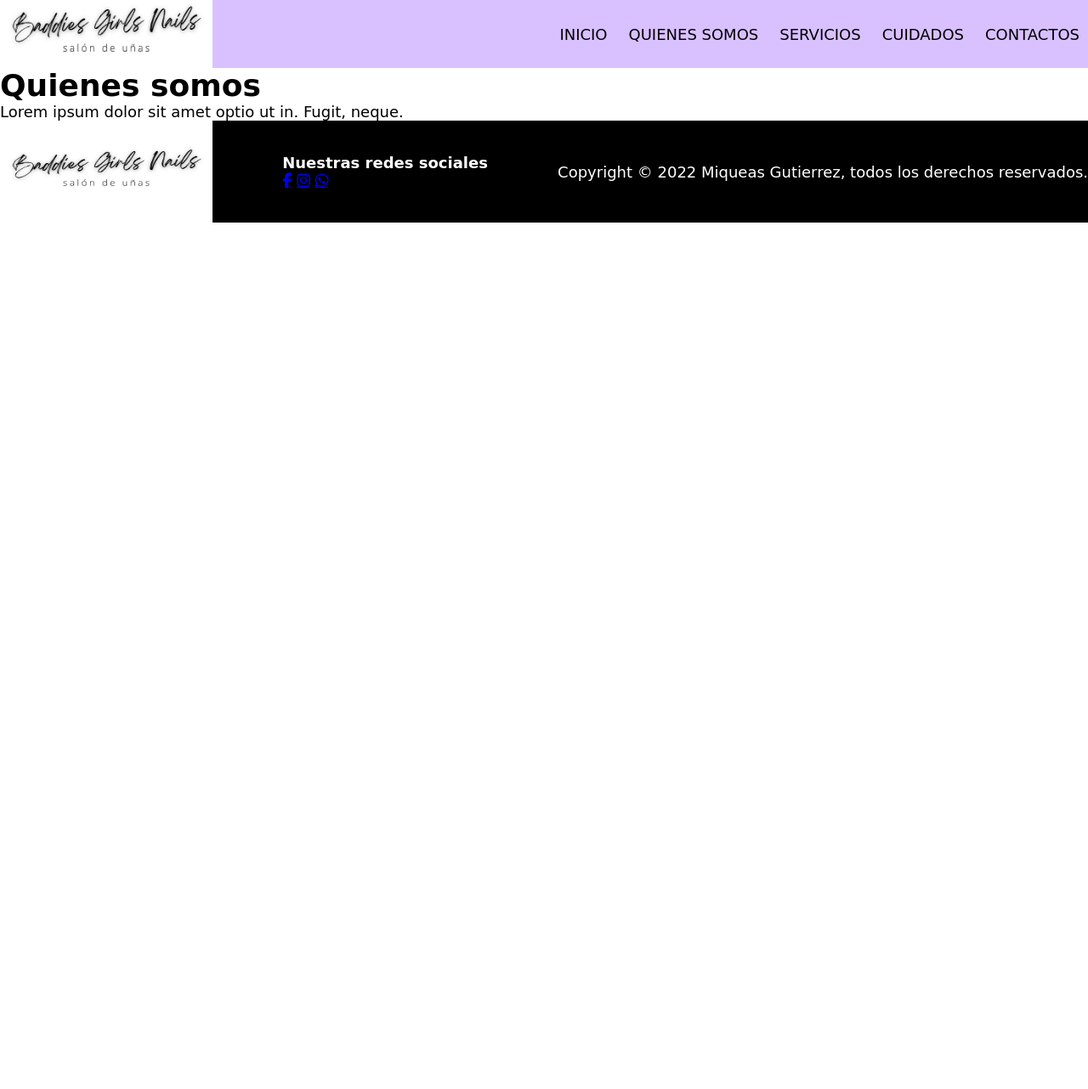
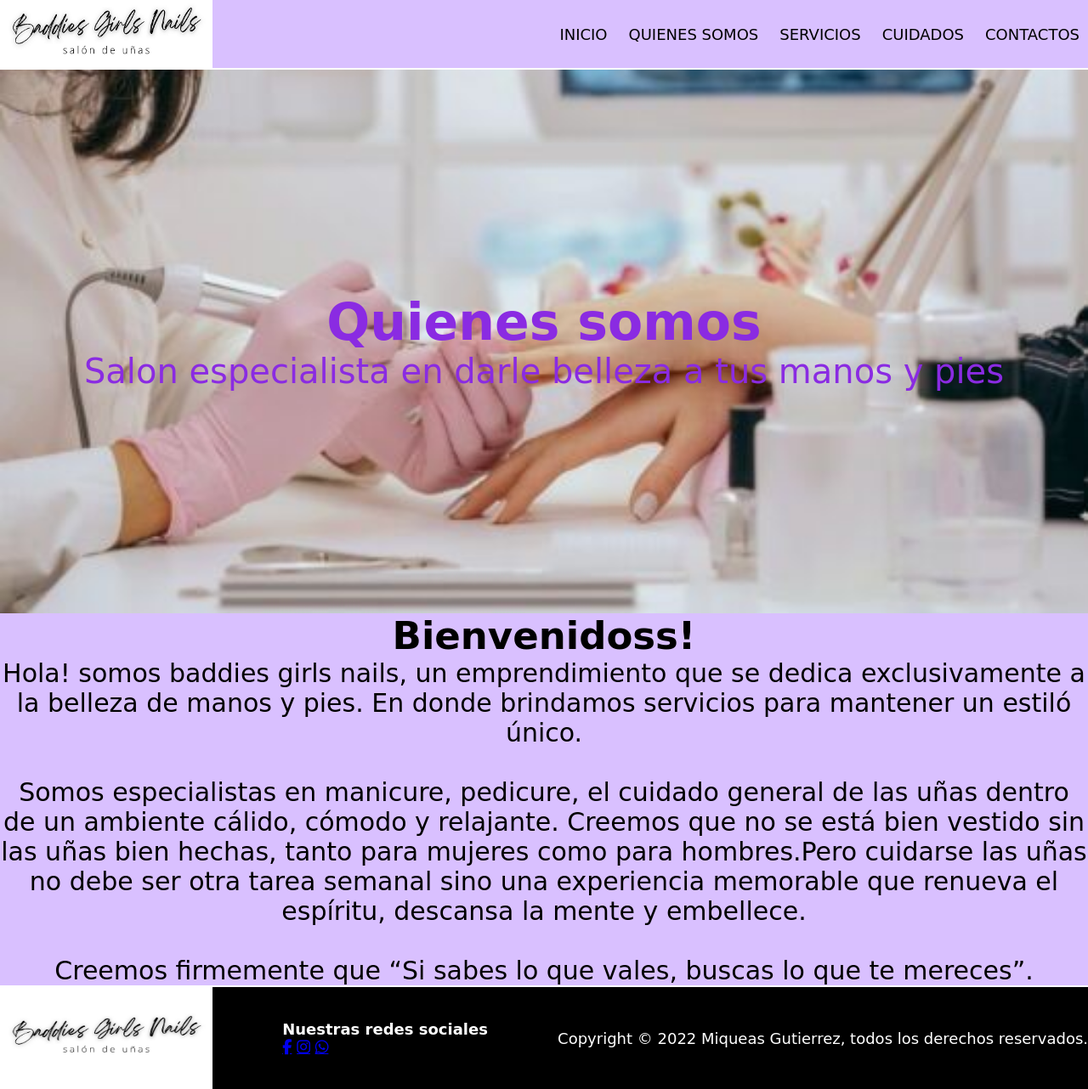
Before and after one commit to Miqueas07/proyectoMiqueas, a plain HTML site: page secciones/quienessomos.html in a window 1280 px wide. Shown: the whole page at 85% size. Before the commit the page ends 800 px from the top, so only its background shows below. Drawn offline with Linux system fonts and the light colour scheme; a web font is replaced by a local one.

Commit message:
modificaciones de animacion

```diff
--- a/estilos/style.css
+++ b/estilos/style.css
@@ -37,7 +37,7 @@ body {
 
 .header img {
     width: 250px;
-    height: 150px;
+    height: 80px;
 }
 
 .header nav ul {
@@ -95,6 +95,11 @@ body {
     margin-top: 30px;
     padding: 10px;
     border-radius: 15px;
+    transition: 1s;
+}
+
+.hero a:hover {
+    transform: scale(1.1);
 }
 
 .main {
@@ -108,6 +113,7 @@ body {
 
 .especialidades h2 {
     text-align: center;
+    margin: 2px;
 }
 
 .especialidades>div {
@@ -120,6 +126,11 @@ body {
 .especialidades div figure img {
     height: 300px;
     width: 400px;
+    transition: 1s;
+}
+
+.especialidades div figure img:hover {
+    transform: scale(1.1);
 }
 
 /*-----------------------MAIN--SERVICIOS-----------------*/
@@ -148,6 +159,12 @@ body {
     height: 450px;
     text-align: center;
     box-shadow: 10px 10px 24px -7px rgba(0, 0, 0, 0.75);
+    transition: 1s;
+}
+
+.servicios>div div:hover {
+    transform: scale(1.1);
+
 }
 
 .servicios div div a {
@@ -229,6 +246,59 @@ body {
     width: 500px;
 }
 
+/*--------------------------MAIN-QUIENESSOMOS---------------*/
+
+.mainQS {
+    grid-area: main;
+    background-color: #d9c0ff;
+}
+
+.heroQS {
+    width: 100%;
+    height: 80vh;
+    background: url(../img/retirado\ semi.jpg);
+    background-position: center;
+    background-repeat: no-repeat;
+    background-size: cover;
+
+    display: flex;
+    justify-content: center;
+    flex-direction: column;
+    align-items: center;
+    color: blueviolet;
+}
+
+.heroQS h1 {
+    font-size: 60px;
+    font-weight: bold;
+}
+
+.heroQS p {
+    font-size: 40px;
+}
+
+.presentacion {
+    font-size: 30px;
+    text-align: center;
+}
+
+/*---------------------CONTACTO------------------------------*/
+
+.maincontacto {
+    grid-area: main;
+    background-color: #d9c0ff;
+    display: flex;
+    justify-content: center;
+    margin: 2px 0 2px 0;
+}
+
+.contacto {
+    display: flex;
+    flex-direction: column;
+    width: 700px;
+    padding: 25px;
+}
+
 /*----------------------------FOOTER-----------------------*/
 
 .footer {
--- a/secciones/quienessomos.html
+++ b/secciones/quienessomos.html
@@ -11,9 +11,10 @@
 </head>
 
 <body>
+    <div class="container">
 
         <header class="header">
-        <img src="../img/logo.png" alt="logo">
+            <img src="../img/logo2.png" alt="logo">
             <nav>
                 <ul>
                     <li>
@@ -35,9 +36,18 @@
             </nav>
         </header>
 
-    <main>
+        <main class="mainQS">
+            <section class="heroQS">
                 <h1>Quienes somos</h1>
-        <p>Lorem ipsum dolor sit amet  optio ut in. Fugit, neque.</p>
+                <p>Salon especialista en darle belleza a tus manos y pies</p>
+            </section>
+            <section class="presentacion">
+                <h2>Bienvenidoss!</h2>
+                <p>Hola! somos baddies girls nails, un emprendimiento que se dedica exclusivamente a la belleza de manos
+                    y pies. En donde brindamos servicios para mantener un estiló único.</p><br>
+                <p>Somos especialistas en manicure, pedicure, el cuidado general de las uñas dentro de un ambiente cálido, cómodo y relajante. Creemos que no se está bien vestido sin las uñas bien hechas, tanto para mujeres como para hombres.Pero cuidarse las uñas no debe ser otra tarea semanal sino una experiencia memorable que renueva el espíritu, descansa la mente y embellece.</p><br>
+                <p>Creemos firmemente que “Si sabes lo que vales, buscas lo que te mereces”.</p>
+            </section>
         </main>
 
         <footer class="footer">
@@ -57,7 +67,7 @@
                 <p>Copyright © 2022 Miqueas Gutierrez, todos los derechos reservados.</p>
             </div>
         </footer>
-
+    </div>
 </body>
 
 </html>
```
Also changed, not shown: index.html (+1 -1 lines), secciones/contacto.html (+4 -3 lines), secciones/cuidados.html (+1 -1 lines), secciones/servicios.html (+1 -1 lines), img/logo2.png (added). Lines whose indentation alone changed are shown as unchanged.
